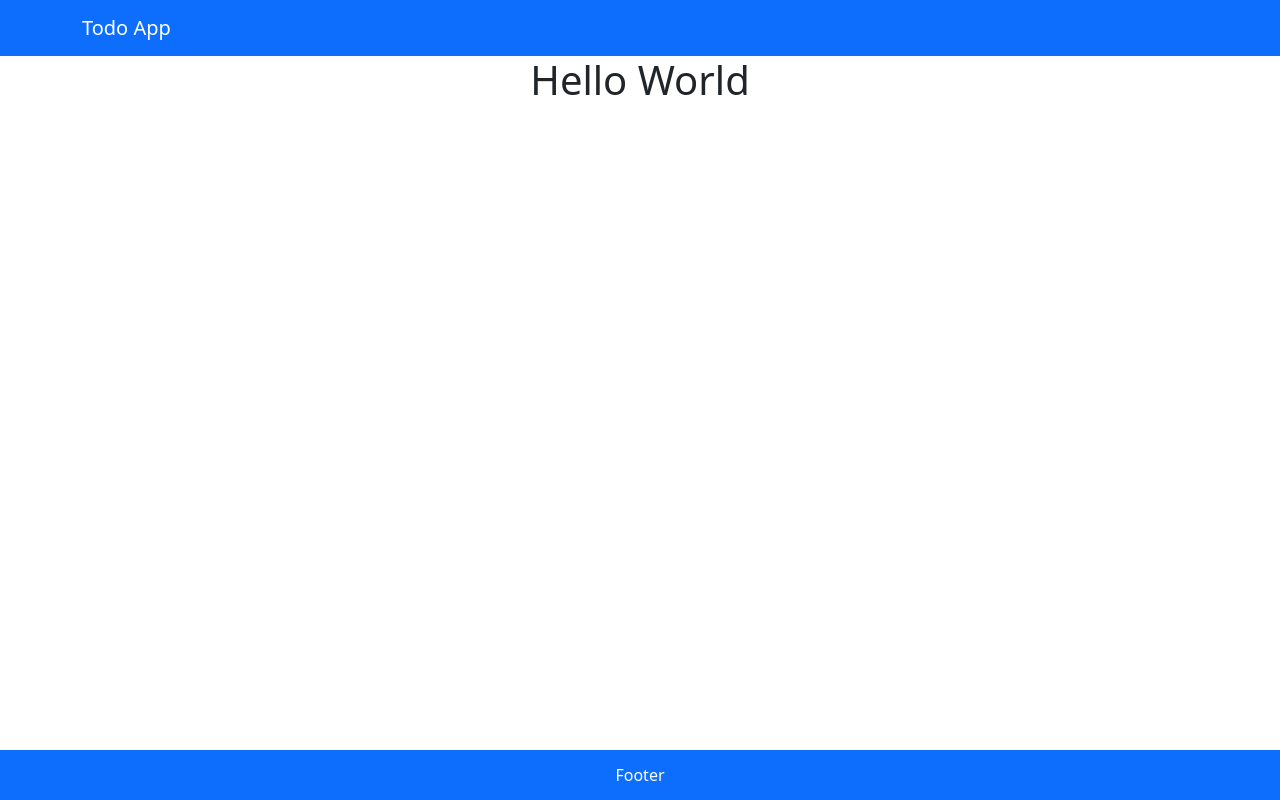
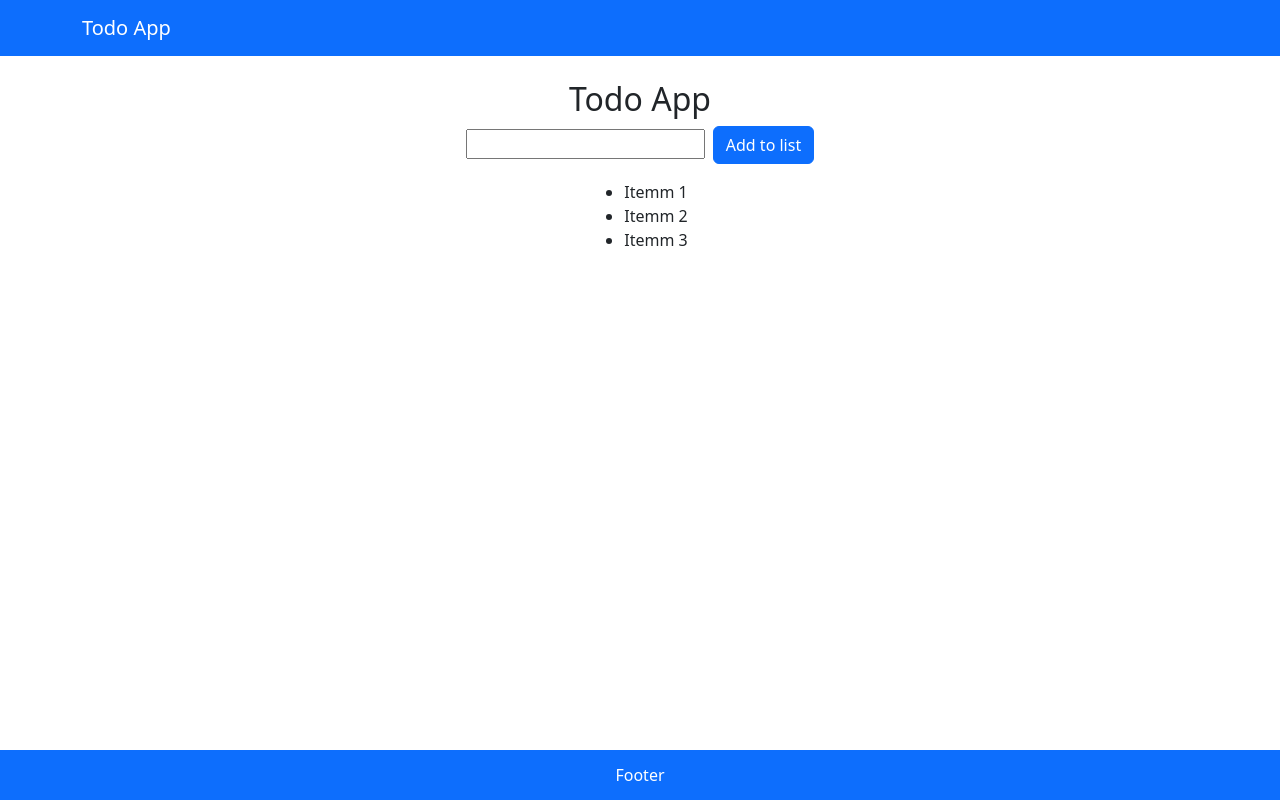
Before and after one commit to Siddhesh672004/todo-app, a React (Vite) app: page / in a window 1280 px wide. Built offline with nearby package versions, Linux system fonts and the light colour scheme.

Commit message:
UI Part Completed

```diff
--- a/src/App.jsx
+++ b/src/App.jsx
@@ -1,14 +1,16 @@
 import "./App.css";
-import 'bootstrap/dist/css/bootstrap.min.css';
+import "bootstrap/dist/css/bootstrap.min.css";
 import Header from "./components/Header/Header";
 import Footer from "./components/Footer/Footer";
+import Todo from "./components/Todo/Todo";
+import Home from "./pages/Home";
 
 function App() {
   return (
     <div className="App">
-      <Header/>
-      <h1>Hello World</h1>
-      <Footer/>
+      <Header />
+      <Home/>
+      <Footer />
     </div>
   );
 }
--- a/src/components/Header/Header.jsx
+++ b/src/components/Header/Header.jsx
@@ -2,7 +2,7 @@ import { Container, Nav, Navbar } from "react-bootstrap";
 
 const Header = () => {
   return (
-    <header>
+    <header className="mb-4">
       <Navbar bg="primary" data-bs-theme="dark">
         <Container>
           <Navbar.Brand >Todo App</Navbar.Brand>
--- /dev/null
+++ b/src/components/Input/Input.jsx
@@ -0,0 +1,5 @@
+const Input = () => {
+  return <input type="text" />;
+};
+
+export default Input;
--- /dev/null
+++ b/src/components/List/List.jsx
@@ -0,0 +1,13 @@
+const List = () => {
+  return (
+    <div className="mt-3">
+      <ul style={{display: "inline-block"}}>
+        <li>Itemm 1</li>
+        <li>Itemm 2</li>
+        <li>Itemm 3</li>
+      </ul>
+    </div>
+  );
+};
+
+export default List;
--- /dev/null
+++ b/src/components/Todo/Todo.jsx
@@ -0,0 +1,16 @@
+import { Button } from "react-bootstrap";
+import Input from "../Input/Input";
+import List from "../List/List";
+
+const Todo = () => {
+  return (
+    <>
+        <h2>Todo App</h2>
+        <Input/>
+        <Button variant="primary" className="ms-2">Add to list</Button>
+        <List/>
+    </>
+  );
+};
+
+export default Todo;
--- /dev/null
+++ b/src/pages/Home.jsx
@@ -0,0 +1,9 @@
+import Todo from "../components/Todo/Todo"
+
+const Home = () => {
+  return (
+   <Todo/>
+  )
+}
+
+export default Home
```
